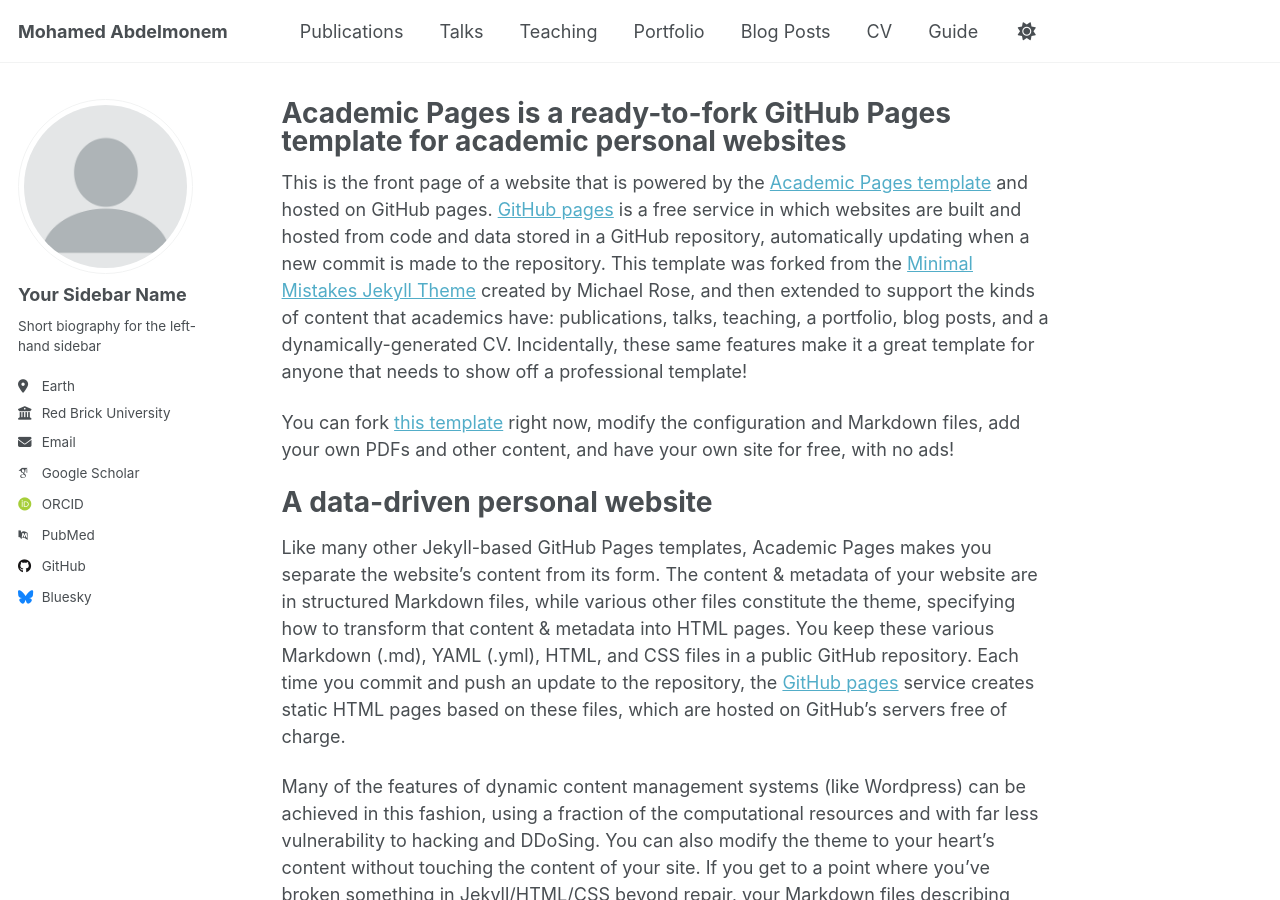
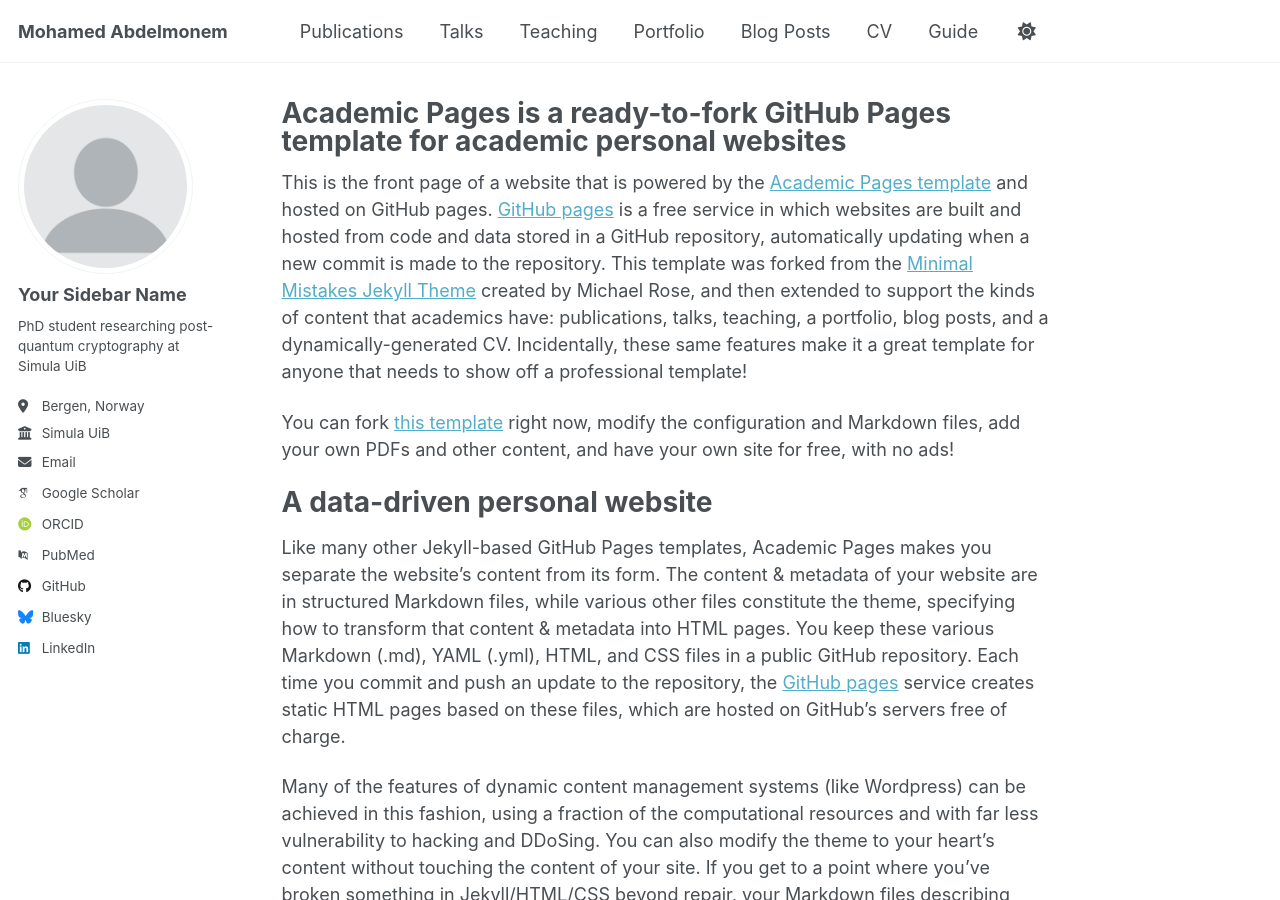
Before and after one commit to mohamonem/mohamonem.github.io, a Jekyll site: the page built from _pages/about.md, in a window 1280 px wide and 900 px high. Built offline with Jekyll 4.4.1, drawn with Linux system fonts in a browser that asks for light colours; some web fonts are replaced; a script that is not in the unit is left out.

Commit message:
Update _config.yml

```diff
--- a/_config.yml
+++ b/_config.yml
@@ -25,21 +25,21 @@ author:
   avatar           : "profile.png"
   name             : "Your Sidebar Name"
   pronouns         : # example: "she/her"
-  bio              : "Short biography for the left-hand sidebar"
-  location         : "Earth"
-  employer         : "Red Brick University"
+  bio              : "PhD student researching post-quantum cryptography at Simula UiB"
+  location         : "Bergen, Norway"
+  employer         : "Simula UiB"
   uri              : # URL
-  email            : "none@example.org"
+  email            : "mohameda@simula.no"
 
   # Academic websites
   academia         : # URL
   arxiv            : # URL - Update with the correct link to your profile
-  googlescholar    : "https://scholar.google.com/citations?user=PS_CX0AAAAAJ"
+  googlescholar    : "https://scholar.google.com/citations?user=q_eyPmUAAAAJ&hl=en"
   impactstory      : # URL
-  orcid            : "http://orcid.org/yourorcidurl"
+  orcid            : "http://orcid.org/0009-0000-0706-9252"
   semantic         : # URL
   pubmed           : "https://www.ncbi.nlm.nih.gov/pubmed/?term=john+snow"
-  researchgate     : # URL
+  researchgate     : # "https://www.researchgate.net/profile/Mohamed-Abdelmonem"
   scopus           : # URL
 
   # Repositories and software development
@@ -61,7 +61,7 @@ author:
   keybase          : # Username
   instagram        : # Username
   lastfm           : # Username
-  linkedin         : # Username
+  linkedin         : "https://www.linkedin.com/in/mohamonem/"
   mastodon         : # URL
   medium           : # URL
   pinterest        : # Username
```
